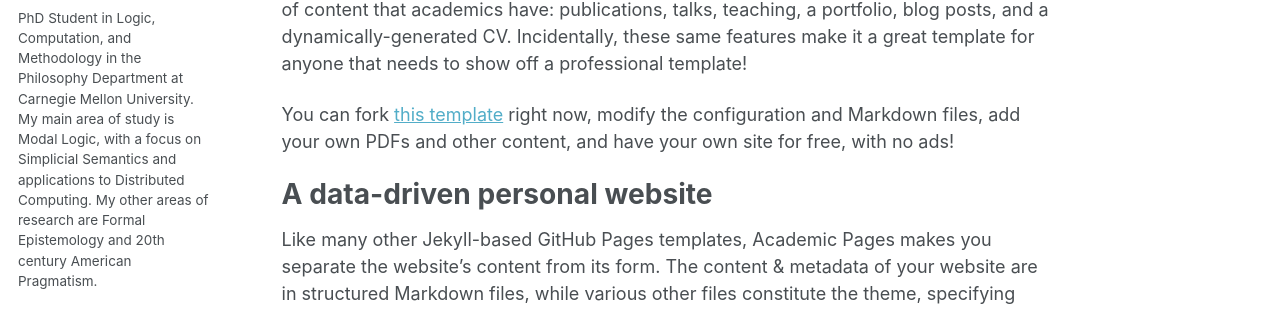
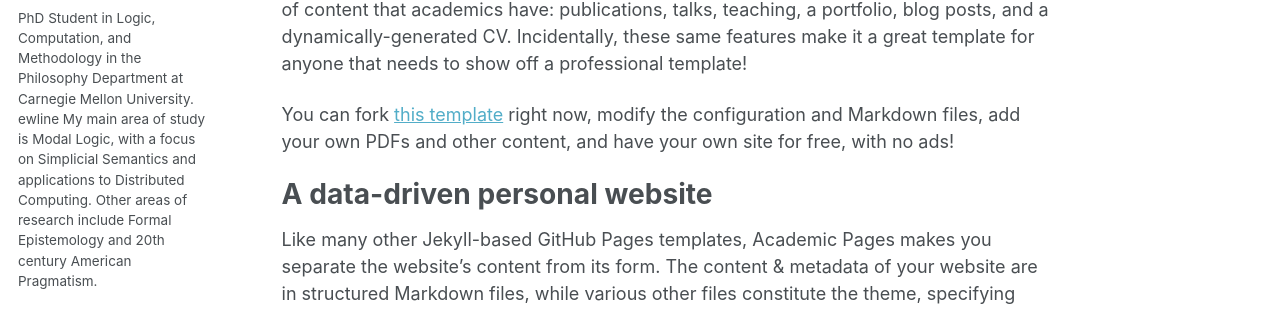
Before and after one commit to Philip-Sink/Philip-Sink.github.io, a Jekyll site: the page built from _pages/about.md, in a window 1280 px wide. Shown: the part 308-619 px from the top of the page. Built offline with Jekyll 4.4.1, drawn with Linux system fonts in a browser that asks for light colours; a script that is not in the unit is left out.

Commit message:
Update _config.yml

```diff
--- a/_config.yml
+++ b/_config.yml
@@ -25,7 +25,7 @@ author:
   avatar           : "philip-sink.jpg"
   name             : "Philip Sink"
   pronouns         : # example: "he/him"
-  bio              : "PhD Student in Logic, Computation, and Methodology in the Philosophy Department at Carnegie Mellon University. My main area of study is Modal Logic, with a focus on Simplicial Semantics and applications to Distributed Computing. My other areas of research are Formal Epistemology and 20th century American Pragmatism."
+  bio              : "PhD Student in Logic, Computation, and Methodology in the Philosophy Department at Carnegie Mellon University.\newline My main area of study is Modal Logic, with a focus on Simplicial Semantics and applications to Distributed Computing. Other areas of research include Formal Epistemology and 20th century American Pragmatism."
   location         : "Pittsburgh, PA"
   employer         : "Carnegie Mellon University"
   uri              : # URL
```
